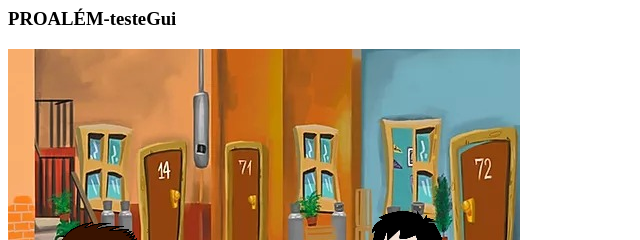
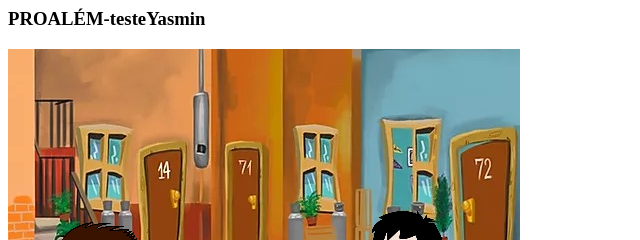
Before and after one commit to leobarros79/proalem, a plain HTML site: page index.html in a window 1280 px wide. Shown: the top 240 px of the page, 0-640 px from the left. Drawn offline with Linux system fonts and the light colour scheme; animation ran at ten frames a second.

Commit message:
alterei o título

```diff
--- a/index.html
+++ b/index.html
@@ -12,7 +12,7 @@
   <body>
 
     <div class="default">
-      <h3>PROALÉM-testeGui</h3>
+      <h3>PROALÉM-testeYasmin</h3>
 
       <div id="phaser-div"></div>
       <div>
```
